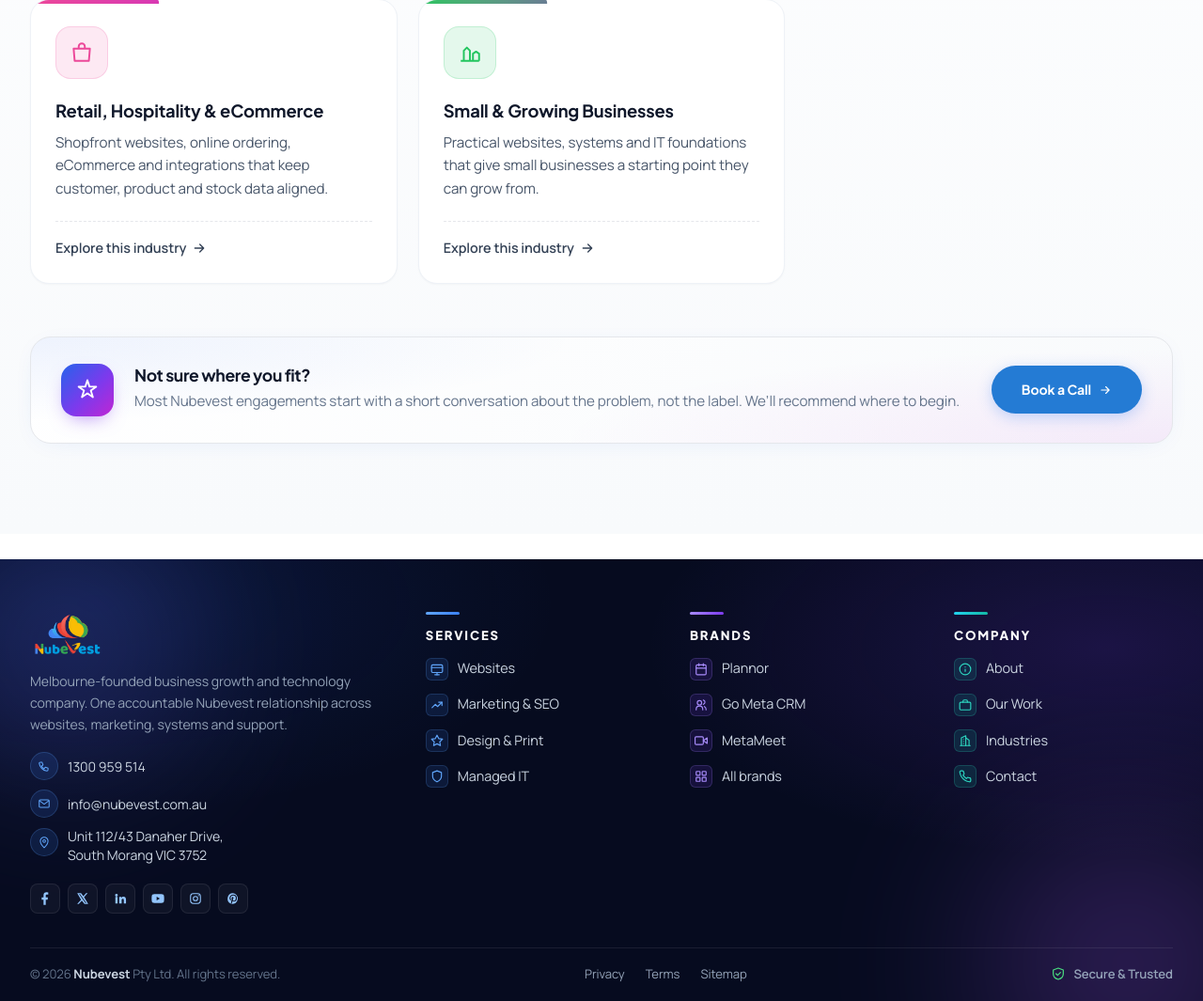
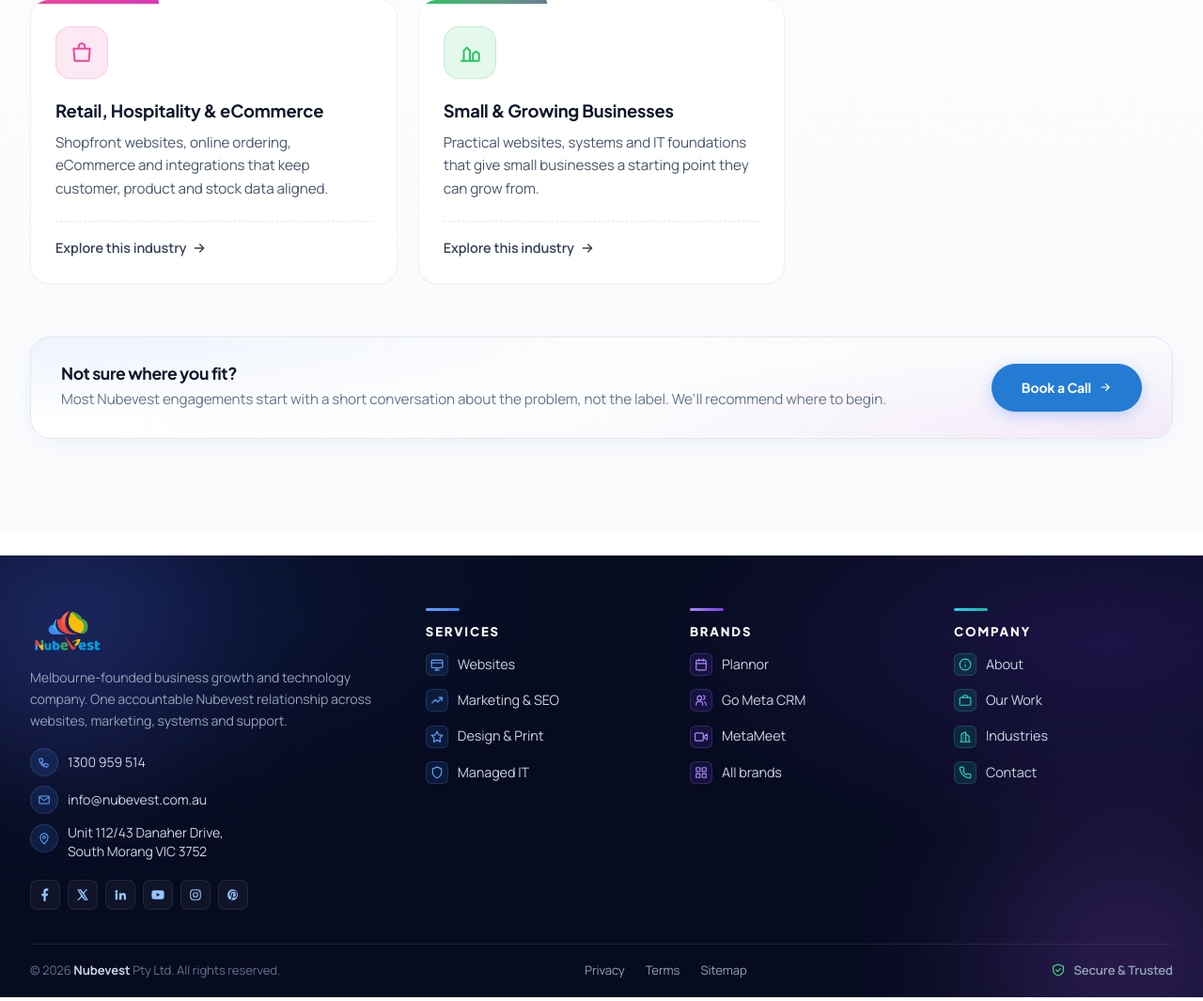
Before and after one commit to Nubevest-Developer/nubevest, a PHP site: page /nubevestAI/industries/ in a window 1280 px wide. Shown: the part 1251-2316 px from the top of the page at 94% size. Run offline with PHP 8.4, Linux system fonts and the light colour scheme.

Commit message:
Hide the industries index bottom CTA star tile
Collapse .ind-cta__mark with display:none so the blue-to-magenta gradient star no longer fronts the "Not sure where you fit?" panel.

Co-Authored-By: Claude Opus 4.7 <noreply@anthropic.com>

```diff
--- a/industries/index.php
+++ b/industries/index.php
@@ -286,17 +286,7 @@ $industries = [
     border: 1px solid #e5e7eb;
     box-shadow: 0 4px 30px -18px rgba(37,99,235,.25);
   }
-  .ind-cta__mark {
-    flex: none;
-    width: 56px; height: 56px;
-    border-radius: 16px;
-    display: inline-flex;
-    align-items: center;
-    justify-content: center;
-    background: linear-gradient(135deg, #2563eb 0%, #7c3aed 55%, #c026d3 100%);
-    color: #fff;
-    box-shadow: 0 8px 20px -8px rgba(124,58,237,.6);
-  }
+  .ind-cta__mark { display: none !important; }
   .ind-cta__body { flex: 1; }
   .ind-cta__body h3 { margin: 0 0 4px; font-size: 1.1rem; color: #0f172a; }
   .ind-cta__body p  { margin: 0; color: #64748b; font-size: .95rem; }
```
